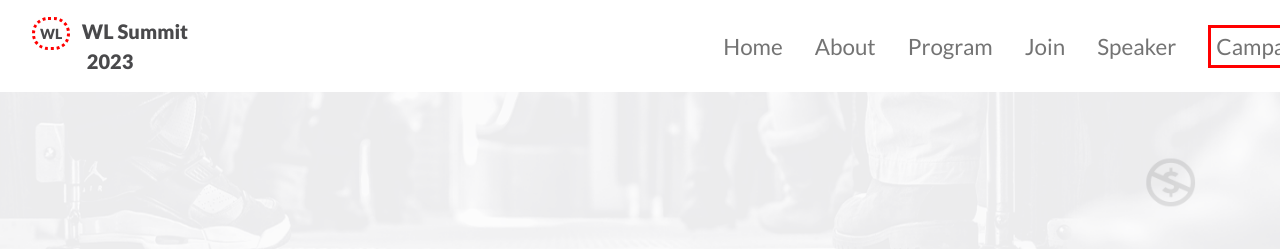
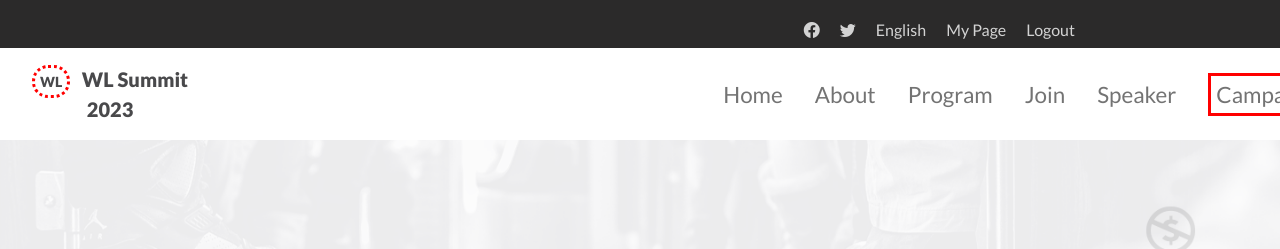
Before and after one commit to Cabraham1/WeLead-conference, a website: page about.html in a window 1280 px wide. Shown: the top 249 px of the page. Drawn offline with nearby package versions, Linux system fonts and the light colour scheme.

Commit message:
Add  the header section for about us page and remove exess h1

```diff
--- a/about.css
+++ b/about.css
@@ -15,6 +15,11 @@ a {
 /* mobile view starts here */
 
 @media screen and (min-width: 330px) and (max-width: 599px) {
+
+  .header-icon {
+    display: none;
+  }
+
   .bar {
     display: block;
     width: 20px;
@@ -246,7 +251,7 @@ a {
     padding-bottom: 1rem;
   }
 
-  .past-event > h1 {
+  .past-event>h1 {
     text-align: center;
     font-family: 'Lato', sans-serif;
     padding-top: 1rem;
@@ -254,7 +259,7 @@ a {
     font-weight: 400;
   }
 
-  .past-event > p {
+  .past-event>p {
     text-align: center;
     font-family: 'Lato', sans-serif;
     font-size: 1.1rem;
@@ -331,6 +336,35 @@ a {
 }
 
 @media screen and (min-width: 600px) {
+
+  .header-icon li a {
+    text-decoration: none;
+    color: #d3d3d3;
+  }
+
+  .header-icon {
+    display: flex;
+    justify-content: flex-end;
+    background-color: #2b2a2a;
+    align-items: center;
+    font-family: 'Lato', sans-serif;
+    height: 3rem;
+  }
+
+  .header-icon ul {
+    display: flex;
+    justify-content: space-between;
+    align-items: center;
+    margin-top: 10px;
+    padding: 5px;
+    margin-right: 200px;
+  }
+
+  .header-icon li {
+    margin-left: 20px;
+    list-style: none;
+  }
+
   .nav-menu {
     display: block;
     display: flex;
@@ -528,7 +562,7 @@ a {
     padding-bottom: 1rem;
   }
 
-  .past-event > h1 {
+  .past-event>h1 {
     text-align: center;
     font-family: 'Lato', sans-serif;
     padding-top: 1rem;
@@ -536,7 +570,7 @@ a {
     font-weight: 500;
   }
 
-  .past-event > p {
+  .past-event>p {
     text-align: center;
     font-family: 'Lato', sans-serif;
     font-size: 1.2rem;
--- a/about.html
+++ b/about.html
@@ -19,6 +19,15 @@
 
 <body>
   <header>
+    <div class="header-icon">
+      <ul>
+        <li><a href="./index.html"><i class="bi bi-facebook"></i></a></li>
+        <li><a href="./index.html"><i class="bi bi-twitter"></i></a></li>
+        <li><a href="./index.html">English</a></li>
+        <li><a href="./index.html">My Page</a></li>
+        <li><a href="./index.html">Logout</a></li>
+      </ul>
+    </div>
 
     <nav class="nav-container ">
 
--- a/style.css
+++ b/style.css
@@ -571,7 +571,7 @@ a {
     padding: 50px;
   }
 
-  .program-intro h1 {
+  .program-intro h2 {
     color: #fff;
     text-align: center;
     align-items: center;
@@ -667,7 +667,7 @@ a {
     border-color: rgba(236, 82, 66, 1);
   }
 
-  .speakers-intro h1 {
+  .speakers-intro h2 {
     color: #3f3f3f;
     font-size: 32px;
     font-weight: 600;
@@ -735,7 +735,7 @@ a {
     text-align: center;
   }
 
-  .partner h1 {
+  .partner h2 {
     color: rgb(218, 218, 218);
     font-size: 2rem;
     font-weight: 600;
```
Also changed, not shown: index.html (+3 -3 lines).
